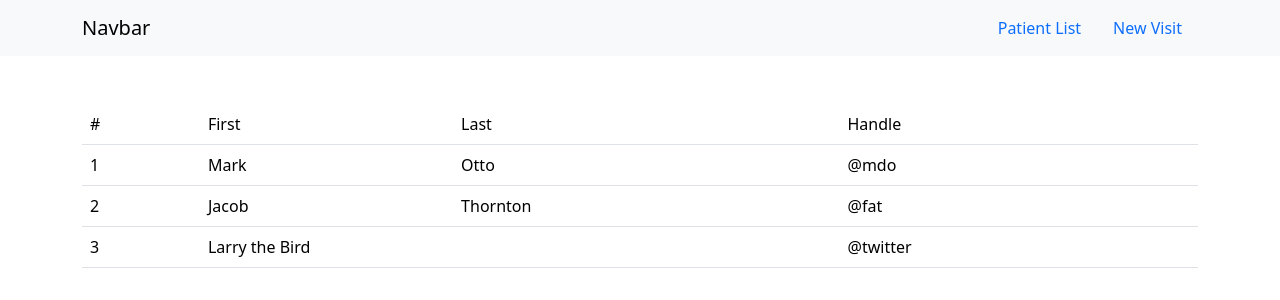
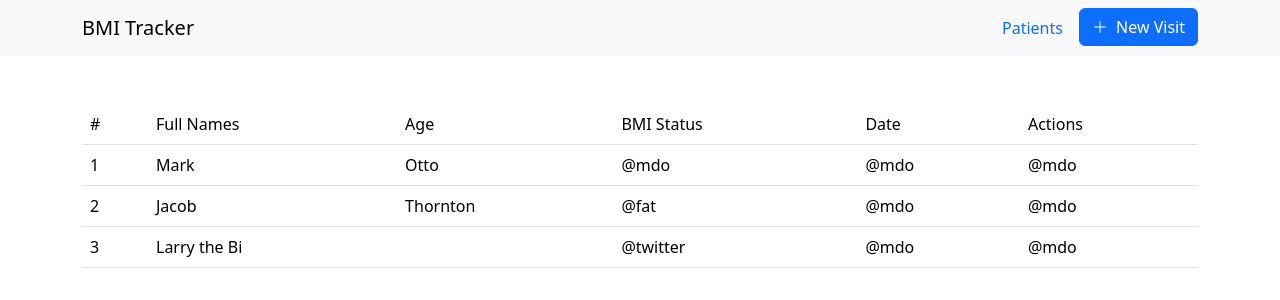
Before and after one commit to onejohi/bmi-recorder-ui, a Vue app: page / in a window 1280 px wide. Shown: the top 300 px of the page. Built offline with nearby package versions, Linux system fonts and the light colour scheme.

Commit message:
- install axios and bootstrap icons - intergrate patient registration

```diff
--- a/package.json
+++ b/package.json
@@ -10,7 +10,9 @@
     "format": "prettier --write src/"
   },
   "dependencies": {
+    "axios": "^1.5.1",
     "bootstrap": "^5.3.2",
+    "bootstrap-icons": "^1.11.1",
     "pinia": "^2.1.6",
     "vue": "^3.3.4",
     "vue-router": "^4.2.4"
--- a/src/App.vue
+++ b/src/App.vue
@@ -1,14 +1,19 @@
 <template>
   <nav class="navbar bg-body-tertiary">
     <div class="container container-fluid">
-      <a class="navbar-brand" href="#">Navbar</a>
+      <a class="navbar-brand" href="#">
+        BMI Tracker
+      </a>
 
       <ul class="nav justify-content-end">
         <li class="nav-item">
-          <RouterLink to="/" class="nav-link active">Patient List</RouterLink>
+          <RouterLink to="/" class="nav-link active">Patients</RouterLink>
         </li>
         <li class="nav-item">
-          <RouterLink to="/registration" class="nav-link active">New Visit</RouterLink>
+          <RouterLink to="/registration" class="btn btn-primary text-white">
+            <i class="bi bi-plus-lg me-1"></i>
+            New Visit
+          </RouterLink>
         </li>
       </ul>
     </div>
--- a/src/assets/main.css
+++ b/src/assets/main.css
@@ -1 +1,2 @@
 @import './base.css';
+@import url("https://cdn.jsdelivr.net/npm/bootstrap-icons@1.11.1/font/bootstrap-icons.css");
--- a/src/components/Common/BaseInput.vue
+++ b/src/components/Common/BaseInput.vue
@@ -4,7 +4,10 @@
       :type="type"
       :class="classList"
       :id="id"
-      :placeholder="placeholder">
+      @input="$emit('update:modelValue', $event.target.value)"
+      :value="inputValue"
+      :placeholder="placeholder"
+      :disabled="disabled">
     <label :for="id">{{ labelText }}</label>
   </div>
 </template>
@@ -29,10 +32,18 @@ export default {
       type: String,
       default: '',
     },
+    inputValue: {
+      type: (String || Number),
+    },
     labelText: {
       type: String,
       default: 'Input'
+    },
+    disabled: {
+      type: Boolean,
+      default: false,
     }
-  }
+  },
+  emits: ['update:modelValue']
 }
 </script>
--- /dev/null
+++ b/src/composables/useAxios.js
@@ -0,0 +1,23 @@
+import axios from 'axios'
+
+export default function useAxios() {
+  const useGet = async(url) => {
+    try {
+      const response = await axios.get(`http://127.0.0.1:3000/${url}`)
+      console.log({response})
+    } catch(error) {
+      console.log(error)
+    }
+  }
+
+  const usePost = async(url, body) => {
+    try {
+      const { status, data } = await axios.post(`http://127.0.0.1:3000/${url}`, body)
+      if (status === 200) return data
+    } catch(error) {
+      console.log(error)
+    }
+  }
+
+  return { useGet, usePost }
+}
--- a/src/views/FormView.vue
+++ b/src/views/FormView.vue
@@ -2,8 +2,11 @@
   <div class="container container-fluid">
     <div class="container">
       <div class="row">
-        <div class="col">
-          Column
+        <div class="col text-center">
+          <svg xmlns="http://www.w3.org/2000/svg" width="160" height="160" fill="currentColor" class="bi bi-person-raised-hand mt-5" viewBox="0 0 16 16">
+            <path d="M6 6.207v9.043a.75.75 0 0 0 1.5 0V10.5a.5.5 0 0 1 1 0v4.75a.75.75 0 0 0 1.5 0v-8.5a.25.25 0 1 1 .5 0v2.5a.75.75 0 0 0 1.5 0V6.5a3 3 0 0 0-3-3H6.236a.998.998 0 0 1-.447-.106l-.33-.165A.83.83 0 0 1 5 2.488V.75a.75.75 0 0 0-1.5 0v2.083c0 .715.404 1.37 1.044 1.689L5.5 5c.32.32.5.754.5 1.207Z"/>
+            <path d="M8 3a1.5 1.5 0 1 0 0-3 1.5 1.5 0 0 0 0 3Z"/>
+          </svg>
         </div>
         <div class="col">
           <h1 class="display-5 mb-4">
--- a/src/views/PatientListView.vue
+++ b/src/views/PatientListView.vue
@@ -4,10 +4,8 @@
       <table class="table mt-5">
         <thead>
           <tr>
-            <th scope="col">#</th>
-            <th scope="col">First</th>
-            <th scope="col">Last</th>
-            <th scope="col">Handle</th>
+            <th v-for="header in tableHeader" :key="header.key" scope="col">
+            {{ header.label }}</th>
           </tr>
         </thead>
         <tbody>
@@ -16,17 +14,23 @@
             <td>Mark</td>
             <td>Otto</td>
             <td>@mdo</td>
+            <td>@mdo</td>
+            <td>@mdo</td>
           </tr>
           <tr>
             <th scope="row">2</th>
             <td>Jacob</td>
             <td>Thornton</td>
             <td>@fat</td>
+            <td>@mdo</td>
+            <td>@mdo</td>
           </tr>
           <tr>
             <th scope="row">3</th>
-            <td colspan="2">Larry the Bird</td>
+            <td colspan="2">Larry the Bi</td>
             <td>@twitter</td>
+            <td>@mdo</td>
+            <td>@mdo</td>
           </tr>
         </tbody>
       </table>
@@ -35,11 +39,22 @@
 </template>
 
 <script>
+import { ref } from 'vue'
+
 export default {
   name: 'PatientListView',
   setup() {
+    const tableHeader = ref([
+      { key: 'id', label: '#' },
+      { key: 'fullnames', label: 'Full Names' },
+      { key: 'age', label: 'Age' },
+      { key: 'bmiStatus', label: 'BMI Status' },
+      { key: 'date', label: 'Date' },
+      { key: 'actions', label: 'Actions' }
+    ])
+
     return {
-      msg: 'Welcome to Your Vue.js App'
+      tableHeader
     }
   }
 }
--- a/src/views/RegistrationView.vue
+++ b/src/views/RegistrationView.vue
@@ -2,25 +2,40 @@
   <div class="container container-fluid">
     <div class="container">
       <div class="row">
-        <div class="col">
-          Column
+        <div class="col text-center">
+          <svg xmlns="http://www.w3.org/2000/svg" width="160" height="160" fill="#9C7178" class="bi bi-door-open mt-5" viewBox="0 0 16 16">
+            <path d="M8.5 10c-.276 0-.5-.448-.5-1s.224-1 .5-1 .5.448.5 1-.224 1-.5 1z"/>
+            <path d="M10.828.122A.5.5 0 0 1 11 .5V1h.5A1.5 1.5 0 0 1 13 2.5V15h1.5a.5.5 0 0 1 0 1h-13a.5.5 0 0 1 0-1H3V1.5a.5.5 0 0 1 .43-.495l7-1a.5.5 0 0 1 .398.117zM11.5 2H11v13h1V2.5a.5.5 0 0 0-.5-.5zM4 1.934V15h6V1.077l-6 .857z"/>
+          </svg>
         </div>
         <div class="col">
           <h1 class="display-5 mb-4">
             Registration Page
           </h1>
 
-          <BaseInput id="firstName" labelText="First Name" />
+          <BaseInput
+            id="firstName"
+            v-model="patient.firstName"
+            :inputValue="patient.firstName"
+            labelText="First Name" />
 
-          <BaseInput id="lastName" labelText="Last Name" />
+          <BaseInput
+            id="lastName"
+            v-model="patient.lastName"
+            :inputValue="patient.lastName"
+            labelText="Last Name" />
 
-          <BaseInput id="dateOfBirth" labelText="Date of birth" />
+          <BaseInput
+            id="dateOfBirth"
+            v-model="patient.dateOfBirth"
+            :inputValue="patient.dateOfBirth"
+            labelText="Date of birth" />
 
-          <select class="form-select form-select-lg" aria-label="gender">
+          <select v-model="patient.gender" class="form-select form-select-lg" aria-label="gender">
             <option selected>Gender</option>
-            <option value="1">Male</option>
-            <option value="2">Female</option>
-            <option value="3">Other</option>
+            <option value="Male">Male</option>
+            <option value="Female">Female</option>
+            <option value="Other">Other</option>
           </select>
 
           <div class="row mt-3">
@@ -32,7 +47,7 @@
             <div class="col"></div>
             <div class="col">
               <div class="d-grid gap-2">
-                <RouterLink type="button" to="/vitals" class="btn btn-success">Save</RouterLink>
+                <button @click="createNewPatient()" type="button" to="/vitals" class="btn btn-success">Save</button>
               </div>
             </div>
           </div>
@@ -43,12 +58,37 @@
 </template>
 
 <script>
+import { ref } from 'vue'
 import BaseInput from '@/components/Common/BaseInput.vue'
+import useAxios from '@/composables/useAxios'
+import { useRouter } from 'vue-router'
 
 export default {
   name: 'RegistrationView',
   components: {
     BaseInput
   },
+  setup() {
+    const patient = ref({
+      firstName: '',
+      lastName: '',
+      dateOfBirth: '',
+      gender: ''
+    })
+    const { usePost } = useAxios()
+    const router = useRouter()
+
+    async function createNewPatient() {
+      const { ok } = await usePost('patient/register', patient.value)
+      if (ok) {
+        router.push({ name: 'vitals' })
+      }
+    }
+
+    return {
+      patient,
+      createNewPatient,
+    }
+  }
 }
 </script>
--- a/src/views/VitalsView.vue
+++ b/src/views/VitalsView.vue
@@ -2,8 +2,10 @@
   <div class="container container-fluid">
     <div class="container">
       <div class="row">
-        <div class="col">
-          Column
+        <div class="col text-center">
+          <svg xmlns="http://www.w3.org/2000/svg" width="160" height="160" fill="#B592A0" class="bi bi-lungs mt-5" viewBox="0 0 16 16">
+            <path d="M8.5 1.5a.5.5 0 1 0-1 0v5.243L7 7.1V4.72C7 3.77 6.23 3 5.28 3c-.524 0-1.023.27-1.443.592-.431.332-.847.773-1.216 1.229-.736.908-1.347 1.946-1.58 2.48-.176.405-.393 1.16-.556 2.011-.165.857-.283 1.857-.241 2.759.04.867.233 1.79.838 2.33.67.6 1.622.556 2.741-.004l1.795-.897A2.5 2.5 0 0 0 7 11.264V10.5a.5.5 0 0 0-1 0v.764a1.5 1.5 0 0 1-.83 1.342l-1.794.897c-.978.489-1.415.343-1.628.152-.28-.25-.467-.801-.505-1.63-.037-.795.068-1.71.224-2.525.157-.82.357-1.491.491-1.8.19-.438.75-1.4 1.44-2.25.342-.422.703-.799 1.049-1.065.358-.276.639-.385.833-.385a.72.72 0 0 1 .72.72v3.094l-1.79 1.28a.5.5 0 0 0 .58.813L8 7.614l3.21 2.293a.5.5 0 1 0 .58-.814L10 7.814V4.72a.72.72 0 0 1 .72-.72c.194 0 .475.11.833.385.346.266.706.643 1.05 1.066.688.85 1.248 1.811 1.439 2.249.134.309.334.98.491 1.8.156.814.26 1.73.224 2.525-.038.829-.224 1.38-.505 1.63-.213.19-.65.337-1.628-.152l-1.795-.897A1.5 1.5 0 0 1 10 11.264V10.5a.5.5 0 0 0-1 0v.764a2.5 2.5 0 0 0 1.382 2.236l1.795.897c1.12.56 2.07.603 2.741.004.605-.54.798-1.463.838-2.33.042-.902-.076-1.902-.24-2.759-.164-.852-.38-1.606-.558-2.012-.232-.533-.843-1.571-1.579-2.479-.37-.456-.785-.897-1.216-1.229C11.743 3.27 11.244 3 10.72 3 9.77 3 9 3.77 9 4.72V7.1l-.5-.357V1.5Z"/>
+          </svg>
         </div>
         <div class="col">
           <h1 class="display-5 mb-4">
```
Also changed, not shown: 1 other file (tests, documents, lock files or other folders).
